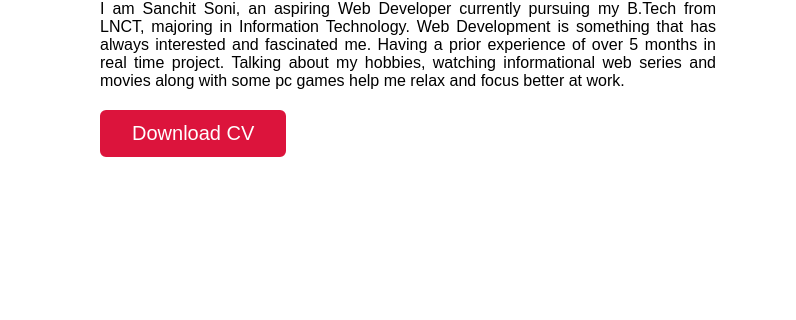
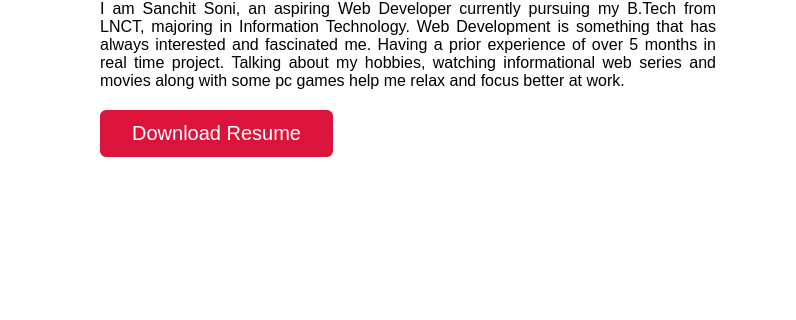
Before and after one commit to Sanchit-Soni/portfolio, a plain HTML site: page index.html in a window 1280 px wide. Shown: the part 1133-1453 px from the top of the page, 484-1280 px from the left. Drawn offline with nearby package versions, Linux system fonts and the light colour scheme; a script that the page names is missing.

Commit message:
minor changes

```diff
--- a/css/index.css
+++ b/css/index.css
@@ -274,7 +274,7 @@ footer {
   height: 100px;
   width: 100px;
 }
-.skill-desc{
+.skill-desc {
   text-align: center;
 }
 
--- a/index.html
+++ b/index.html
@@ -100,7 +100,7 @@
               better at work.
             </p>
             <a href="./MyResume.pdf" target="_blank" download="MyResume"
-              >Download CV</a
+              >Download Resume</a
             >
           </div>
         </div>
```
Also changed, not shown: contact.html (+3 -0 lines), 1 other file.
